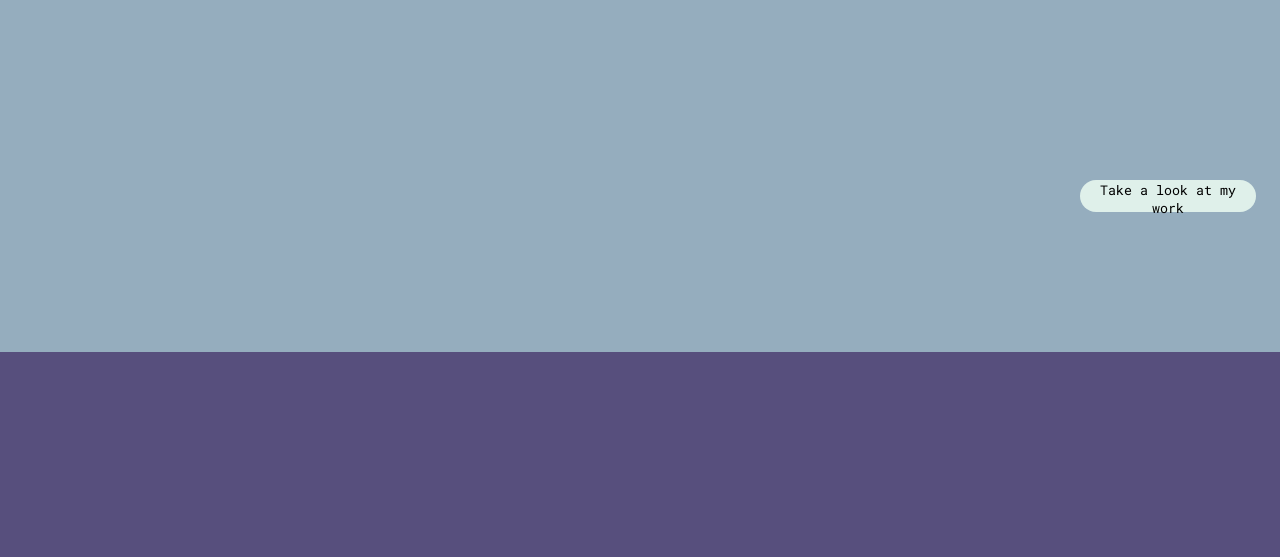
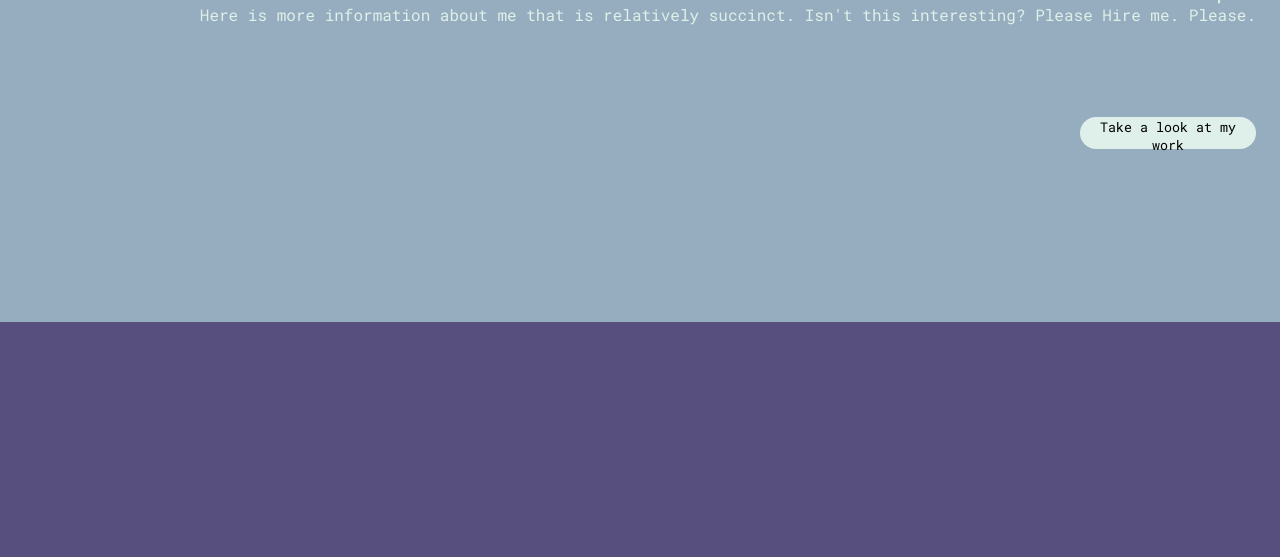
Before and after one commit to jkile/product-landing-page, a website: page index.html in a window 1280 px wide. Shown: the part 243-800 px from the top of the page. Drawn offline with nearby package versions, Linux system fonts and the light colour scheme.

Commit message:
added dsecription and formatting to hero

```diff
--- a/index.html
+++ b/index.html
@@ -26,6 +26,7 @@
             <h2 class="subtitle">
                 I'm a fullstack web developer
             </h2>
+            <p class="hero-description">Here is more information about me that is relatively succinct. Isn't this interesting? Please Hire me. Please.</p>
             <button class="work-anchor">Take a look at my work</button>
         </div>
     </div>
--- a/input.scss
+++ b/input.scss
@@ -19,7 +19,7 @@ $breakpoint-xs: 375px;
 .container{
     display: grid;
     grid-template-columns: 1fr 1fr 1fr;
-    grid-template-rows: .4fr 1.5fr 1fr 1fr;
+    grid-template-rows: .4fr 1fr 1fr 1fr;
     background-color: $secondary-color;
     min-height: 100vh;
 }
@@ -33,7 +33,7 @@ $breakpoint-xs: 375px;
     display: grid;
     grid-area: 2 / 1 / 4 / 4;
     grid-template-columns: 1fr 1fr;
-    grid-template-rows: .65fr 1fr;
+    grid-template-rows: .4fr .4fr;
 
 }
 .block-accent{
@@ -101,6 +101,16 @@ $breakpoint-xs: 375px;
     }
 
 }
+.hero-description{
+    grid-area: 2 / 1 / 3 / 3;
+    justify-self: right;
+    font-family: $primary-font;
+    font-size: 16px;
+    color: $light-color;
+    margin-top: -2rem;
+    margin-right: 1.5rem;
+    margin-left: 6.5rem;
+}
 .work-anchor{
     height: 2rem;
     width: 11rem;
@@ -111,5 +121,5 @@ $breakpoint-xs: 375px;
     margin-right: 1.5rem;
     background-color: $light-color;
     border: none;
-    border-radius: 25px;;
+    border-radius: 25px;
 }
```
Also changed, not shown: input.css, 1 other file.
